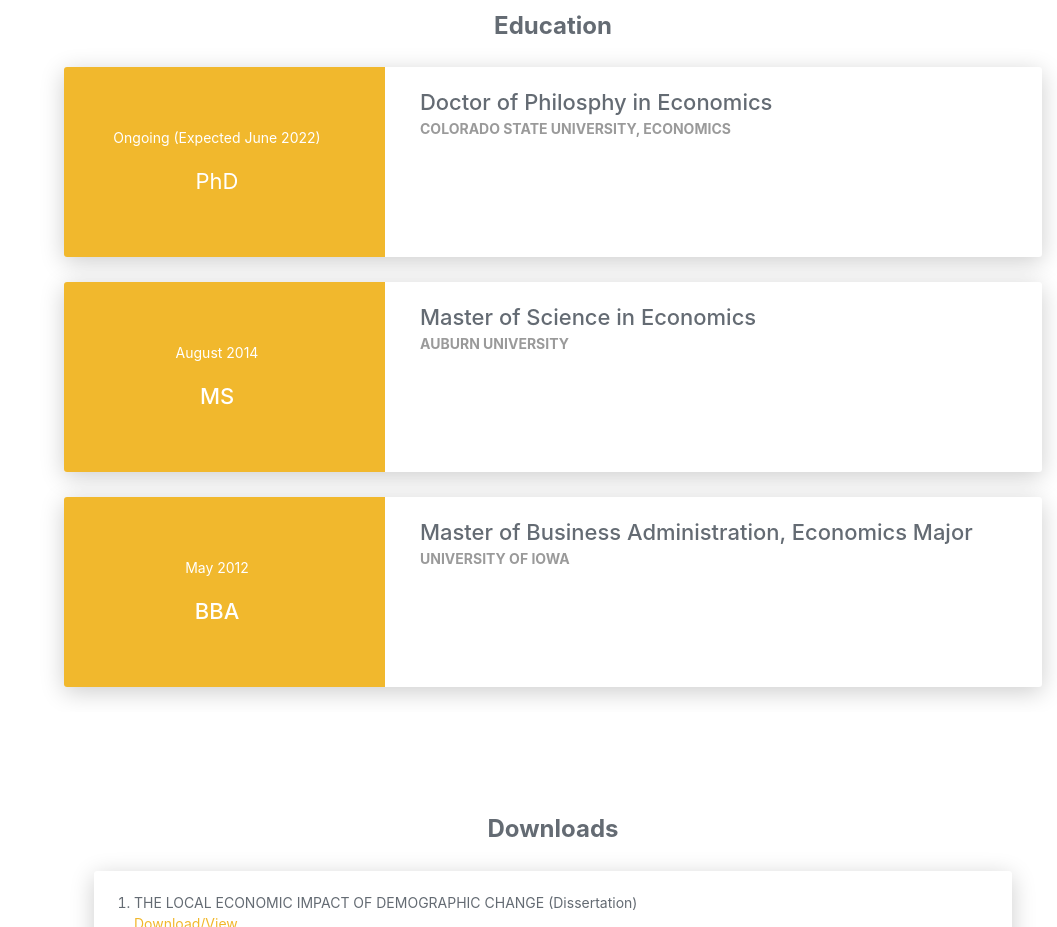
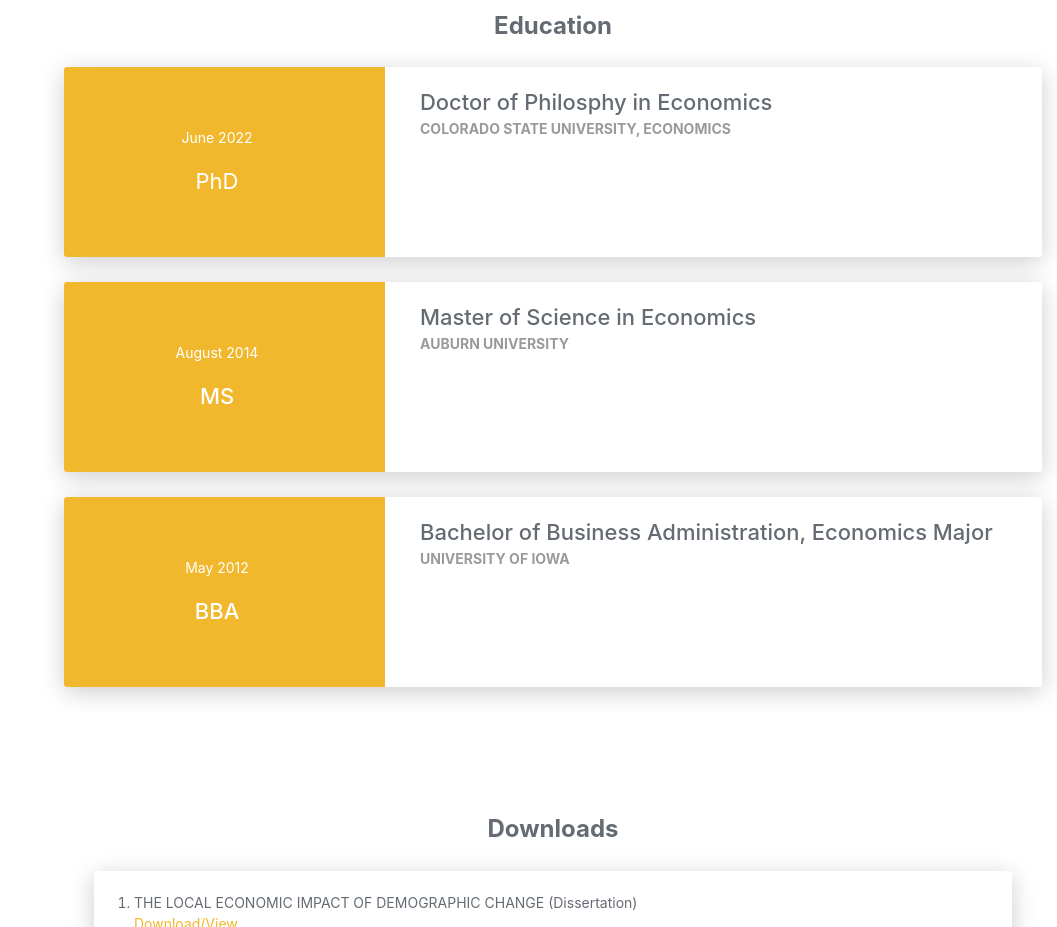
Before and after one commit to azl0022/AustinWebsite, a website: page index.html in a window 1280 px wide. Shown: the part 4540-5467 px from the top of the page, without its empty margins (223-1280 px from the left). Drawn offline with nearby package versions, Linux system fonts and the light colour scheme; a web font is replaced by a local one.

Commit message:
Update index.html

```diff
--- a/index.html
+++ b/index.html
@@ -409,7 +409,7 @@
       <div class="row">
         <div class="col-md-4 bg-primary" data-aos="fade-right" data-aos-offset="50" data-aos-duration="500">
           <div class="card-body cc-education-header">
-            <p style="text-align: center">Ongoing (Expected June 2022)</p>
+            <p style="text-align: center">June 2022</p>
             <h5 >PhD</h5>
           </div>
         </div>
@@ -447,7 +447,7 @@
         </div>
         <div class="col-md-8" data-aos="fade-left" data-aos-offset="50" data-aos-duration="500">
           <div class="card-body">
-            <div class="h5">Master of Business Administration, Economics Major</div>
+            <div class="h5">Bachelor of Business Administration, Economics Major</div>
             <p class="category">University of Iowa</p>
                      </div>
         </div>
```
